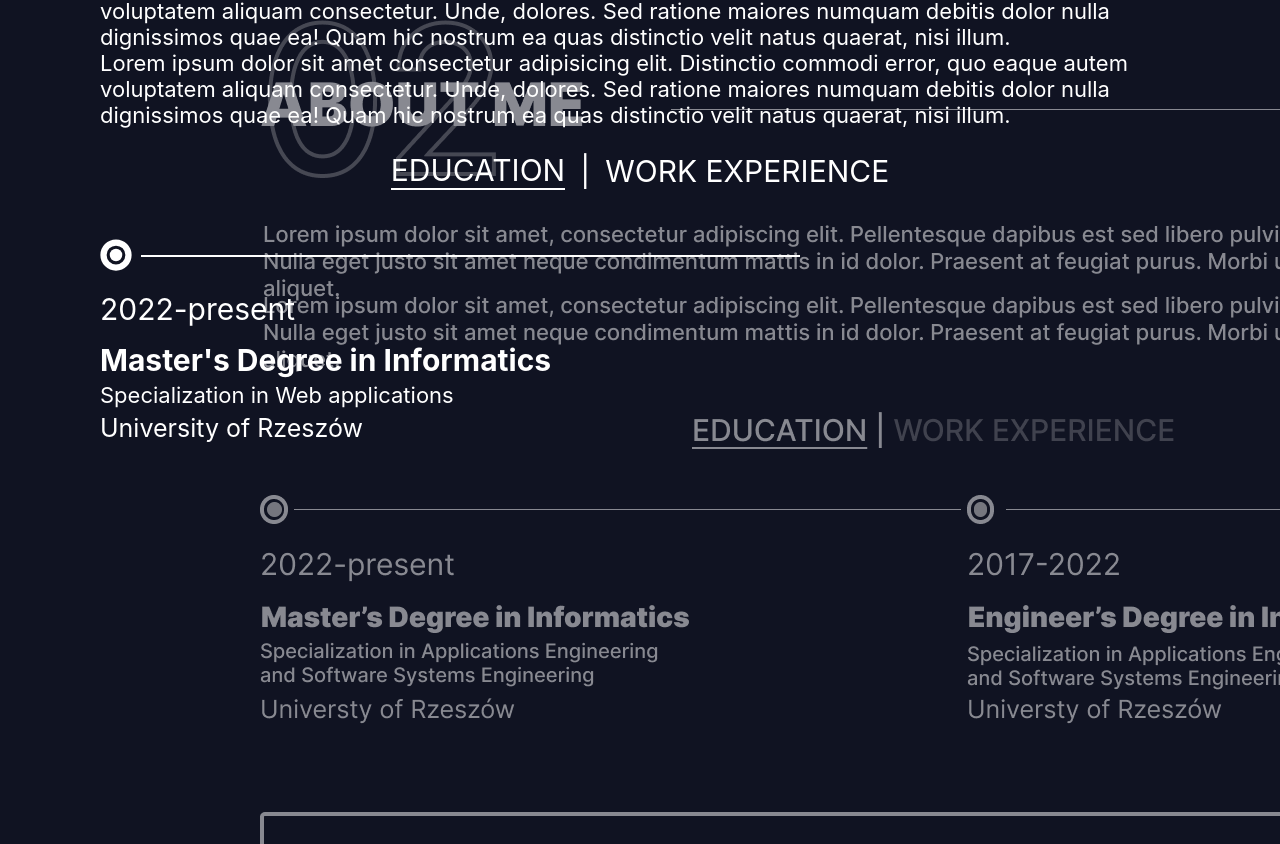
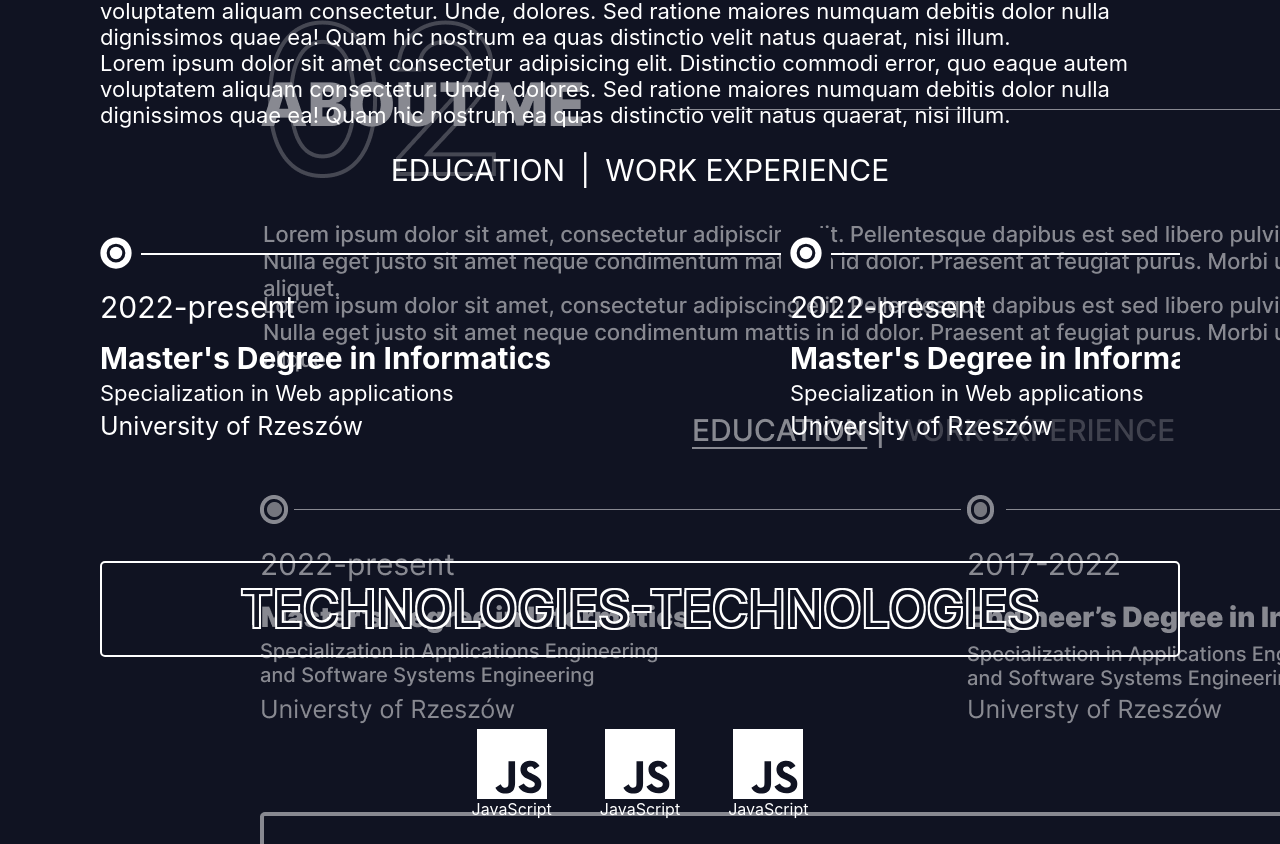
Before and after one commit to LeCarteloo/Portfolio, a React (Create React App) app in the folder client/: page / in a window 1280 px wide. Shown: the part 3079-3923 px from the top of the page. Built offline with nearby package versions, Linux system fonts and the light colour scheme; a web font is replaced by a local one.

Commit message:
StackItem component, updatedAbout Me section

```diff
--- a/client/src/components/sections/AboutMe.jsx
+++ b/client/src/components/sections/AboutMe.jsx
@@ -1,7 +1,30 @@
+import { useState } from "react";
 import SectionHeader from "../SectionHeader";
 import TimelineItem from "../timeline/TimelineItem";
+import JS from "../../assets/javascript.svg";
+import StackItem from "../stack/StackItem";
 
-const AboutMe = () => {
+const AboutMe = ({ education, experience, technologies }) => {
+  const [timeline, setTimeline] = useState("education");
+
+  const styles = {
+    myStyleClassName: {
+      padding: "16px 0px 16px 0px",
+      "& a": {
+        textDecoration: "none",
+        color: "#0000ee",
+      },
+      "& a:hover": {
+        textDecoration: "underline",
+      },
+    },
+    myButtonClass: {
+      "&:hover": {
+        backgroundColor: "red",
+      },
+    },
+  };
+
   return (
     <section>
       <SectionHeader number={"02"} title={"ABOUT ME"} />
@@ -23,19 +46,46 @@ const AboutMe = () => {
       </div>
       <div className="timeline">
         <div className="timeline__nav">
-          <a href="#!" className="timeline__link timeline__link--active">
+          <a
+            href="#!"
+            className={`timeline__link`}
+            onClick={() => setTimeline("education")}
+          >
             EDUCATION
           </a>
           <span className="timeline__separator">|</span>
-          <a href="#!" className="timeline__link">
+          <a
+            href="#!"
+            className="timeline__link"
+            onClick={() => setTimeline("experience")}
+          >
             WORK EXPERIENCE
           </a>
         </div>
         <div className="timeline__wrapper">
           <div className="timeline__body">
-            <TimelineItem />
+            {timeline === "education" ? (
+              <>
+                <TimelineItem />
+                <TimelineItem />
+              </>
+            ) : (
+              <TimelineItem />
+            )}
           </div>
         </div>
+      </div>
+      <div className="stack">
+        <div className="stack__header">
+          <span>TECHNOLOGIES</span>
+          <span>-TECHNOLOGIES</span>
+          <span>-TECHNOLOGIES</span>
+        </div>
+        <ul className="stack__list">
+          <StackItem name="JavaScript" color="#F0DB4F" img={JS} />
+          <StackItem name="JavaScript" color="#F0DB4F" img={JS} />
+          <StackItem name="JavaScript" color="#F0DB4F" img={JS} />
+        </ul>
       </div>
     </section>
   );
--- /dev/null
+++ b/client/src/components/stack/StackItem.jsx
@@ -0,0 +1,27 @@
+import { useState } from "react";
+
+const StackItem = ({ color, img, name }) => {
+  const [hover, setHover] = useState(false);
+
+  return (
+    <li
+      className="stack__item"
+      style={{ backgroundColor: hover && color, color: hover && "#101322" }}
+      onMouseEnter={() => setHover(true)}
+      onMouseLeave={() => setHover(false)}
+    >
+      <img
+        style={{
+          filter:
+            hover &&
+            "brightness(0) saturate(100%) invert(8%) sepia(7%) saturate(3405%)\
+            hue-rotate(193deg) brightness(96%) contrast(101%)",
+        }}
+        src={img}
+      />
+      <span style={{ color: hover && "#101322" }}>{name}</span>
+    </li>
+  );
+};
+
+export default StackItem;
--- a/client/src/styles/main.scss
+++ b/client/src/styles/main.scss
@@ -171,7 +171,7 @@ main {
   margin-bottom: 1.5em;
   display: flex;
   flex-direction: column;
-  min-width: 700px;
+  min-width: 690px;
 
   position: relative;
 
@@ -208,3 +208,54 @@ main {
     font-weight: 400;
   }
 }
+
+.stack {
+  margin-top: 6em;
+  width: 100%;
+  &__header {
+    padding: 1em;
+    color: global.$primary;
+    border-radius: global.$border-radius;
+    border: 2px solid global.$font-color;
+    text-shadow: -2px -2px 0 global.$font-color, 2px -2px 0 global.$font-color,
+      -2px 2px 0 global.$font-color, 2px 2px 0 global.$font-color;
+    display: flex;
+    justify-content: center;
+    align-items: center;
+    span {
+      font-size: 50px;
+    }
+    @media (max-width: 1500px) {
+      span:nth-child(2) {
+        display: none;
+      }
+    }
+  }
+
+  &__list {
+    margin-top: 3.5em;
+    list-style: none;
+    display: flex;
+    gap: 1em;
+    justify-content: center;
+    flex-wrap: wrap;
+  }
+
+  &__item {
+    display: flex;
+    flex-direction: column;
+    justify-content: center;
+    align-items: center;
+    padding: 1em;
+    border-radius: global.$border-radius;
+    transition: ease-in-out 0.2s;
+    img {
+      width: 70px;
+      height: 70px;
+      color: global.$font-color;
+    }
+    span {
+      color: global.$font-color;
+    }
+  }
+}
```
